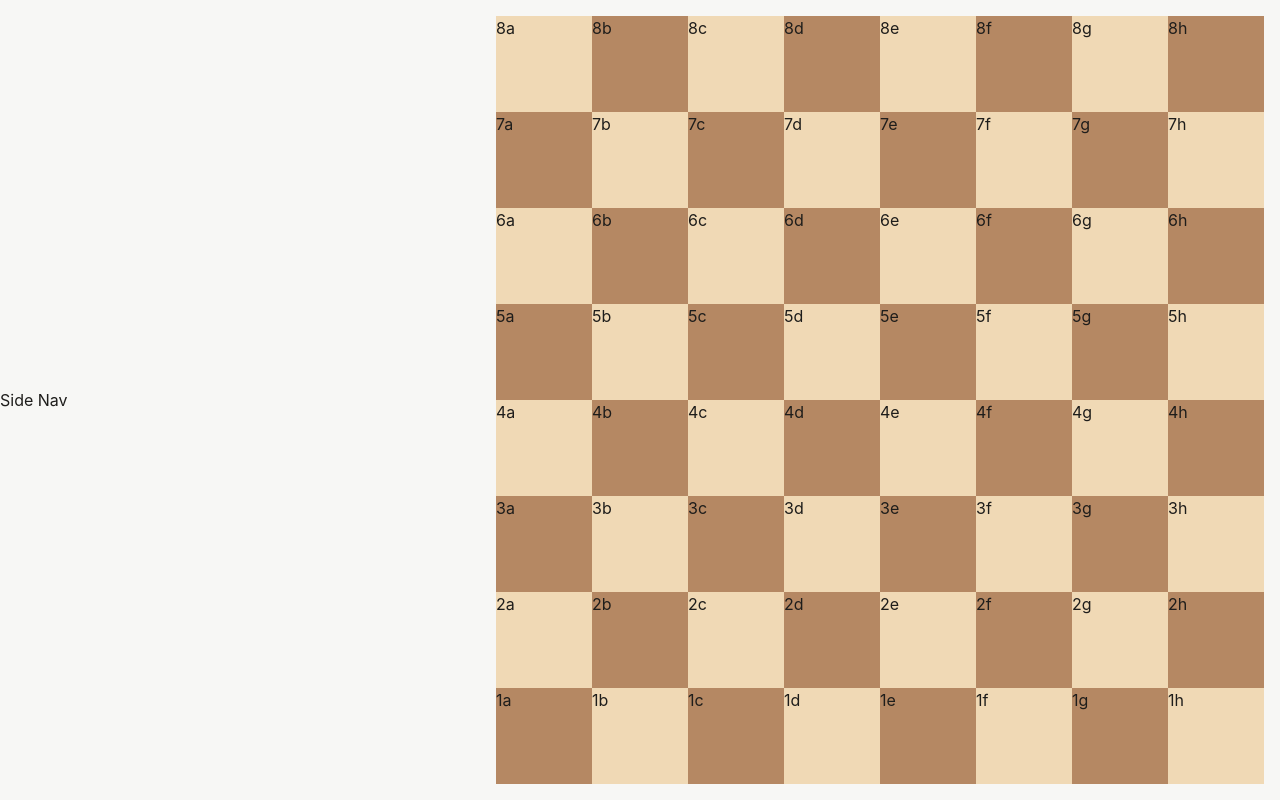
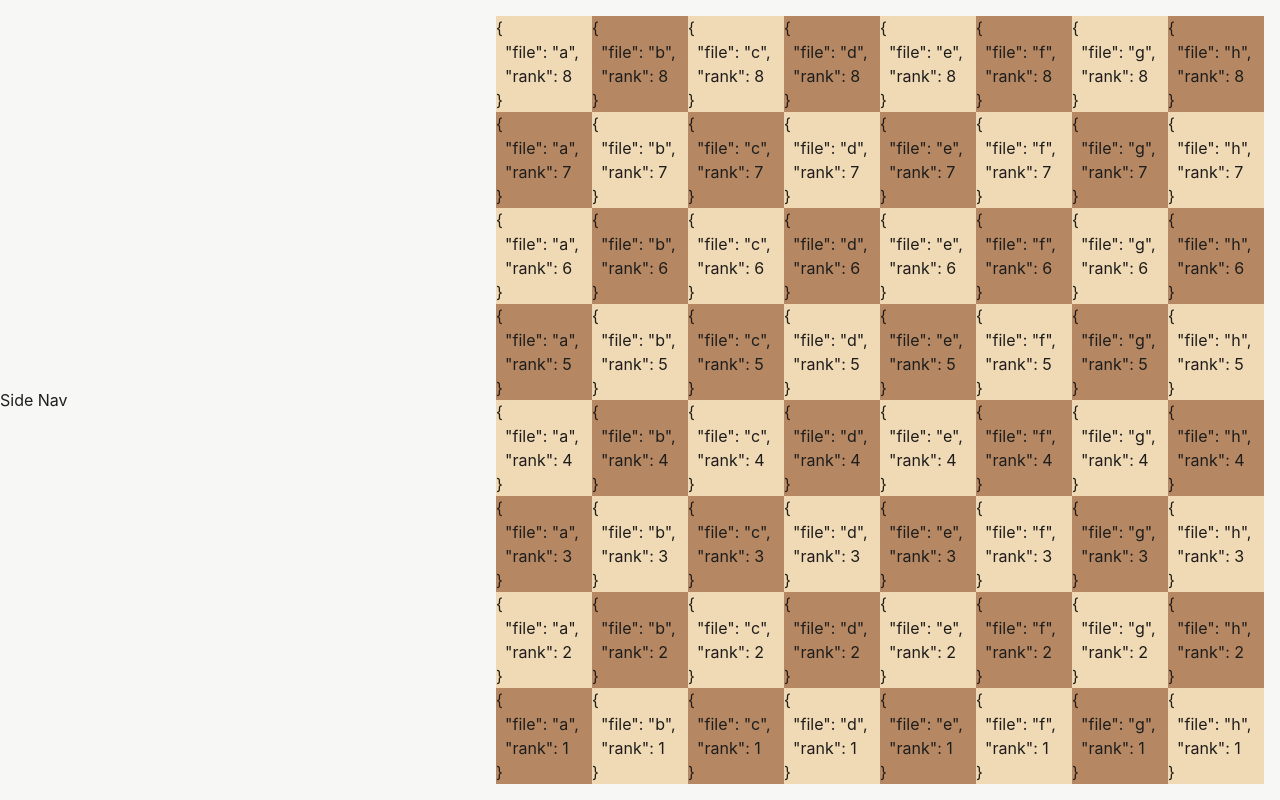
Before and after one commit to stackoverfloweth/chess.com, a Vue app: page / in a window 1280 px wide. Built offline with nearby package versions, Linux system fonts and the light colour scheme.

Commit message:
break out ChessSquare component, types for board position

```diff
--- a/src/components/ChessBoard.vue
+++ b/src/components/ChessBoard.vue
@@ -1,21 +1,13 @@
 <script setup lang="ts">
-const columns = Array.from({ length: 8 })
-  .fill(0)
-  .map((_, index) => index + 1)
-  .reverse()
-const rows = "abcdefgh".split("")
+import ChessSquare from "./ChessSquare.vue"
+import { FILES, RANKS } from "@/types/position"
 </script>
 
 <template>
   <div class="chess-board">
-    <template v-for="(column, columnIndex) in columns" :key="column">
-      <template v-for="(row, rowIndex) in rows" :key="row">
-        <div
-          class="chess-board__square"
-          :class="{ 'chess-board__square--dark': (columnIndex + rowIndex) % 2 === 1 }"
-        >
-          {{ column }}{{ row }}
-        </div>
+    <template v-for="rank in [...RANKS].reverse()" :key="rank">
+      <template v-for="file in FILES" :key="file">
+        <ChessSquare :position="{ file, rank }" />
       </template>
     </template>
   </div>
@@ -23,20 +15,10 @@ const rows = "abcdefgh".split("")
 
 <style>
 .chess-board {
-  --square-color: var(--color-board-light);
   display: grid;
   grid-template-columns: repeat(8, minmax(0, 1fr));
   grid-template-rows: repeat(8, minmax(0, 1fr));
   width: min(100%, 100cqh);
   padding: var(--space-4);
 }
-
-.chess-board__square {
-  aspect-ratio: 1 / 1;
-  background-color: var(--square-color);
-}
-
-.chess-board__square--dark {
-  --square-color: var(--color-board-dark);
-}
 </style>
--- /dev/null
+++ b/src/components/ChessSquare.vue
@@ -0,0 +1,33 @@
+<script setup lang="ts">
+import type { Position } from "@/types/position"
+import { isDarkSquare } from "@/services/position"
+import { computed } from "vue"
+
+const props = defineProps<{
+  position: Position
+}>()
+
+const classes = computed(() => {
+  return {
+    "chess-square--dark": isDarkSquare(props.position),
+  }
+})
+</script>
+
+<template>
+  <div class="chess-square" :class="classes">{{ JSON.stringify(position, null, 2) }}</div>
+</template>
+
+<style>
+.chess-square {
+  --square-color: var(--color-board-light);
+
+  aspect-ratio: 1 / 1;
+  background-color: var(--square-color);
+  white-space: pre-wrap;
+}
+
+.chess-square--dark {
+  background-color: var(--color-board-dark);
+}
+</style>
--- /dev/null
+++ b/src/services/position.ts
@@ -0,0 +1,21 @@
+import { FILES, RANKS, isFile, isRank, type Position } from "@/types/position"
+
+export function getFileIndex(file: string): number {
+  if (!isFile(file)) {
+    return NaN
+  }
+
+  return FILES.indexOf(file)
+}
+
+export function getRankIndex(rank: number): number {
+  if (!isRank(rank)) {
+    return NaN
+  }
+
+  return RANKS.indexOf(rank)
+}
+
+export function isDarkSquare(position: Position) {
+  return (getFileIndex(position.file) + getRankIndex(position.rank)) % 2 === 0
+}
--- /dev/null
+++ b/src/types/position.ts
@@ -0,0 +1,20 @@
+export const FILES = ["a", "b", "c", "d", "e", "f", "g", "h"] as const
+export type File = (typeof FILES)[number]
+
+export const RANKS = [1, 2, 3, 4, 5, 6, 7, 8] as const
+export type Rank = (typeof RANKS)[number]
+
+export function isFile(value: string): value is File {
+  return FILES.includes(value as File)
+}
+
+export function isRank(value: number): value is Rank {
+  return RANKS.includes(value as Rank)
+}
+
+export type Position = {
+  file: File
+  rank: Rank
+}
+
+export type PositionString = `${File}${Rank}`
```
